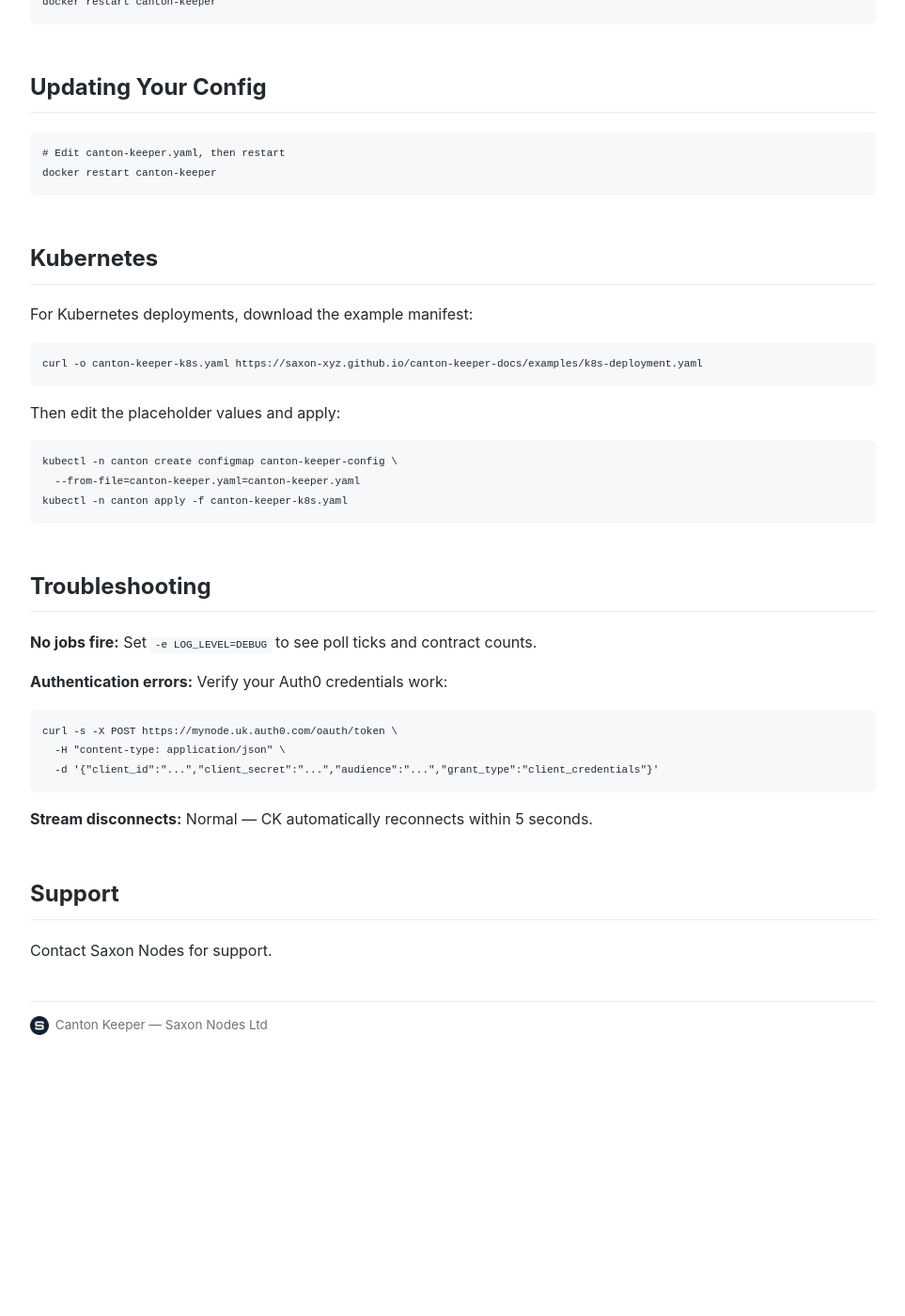
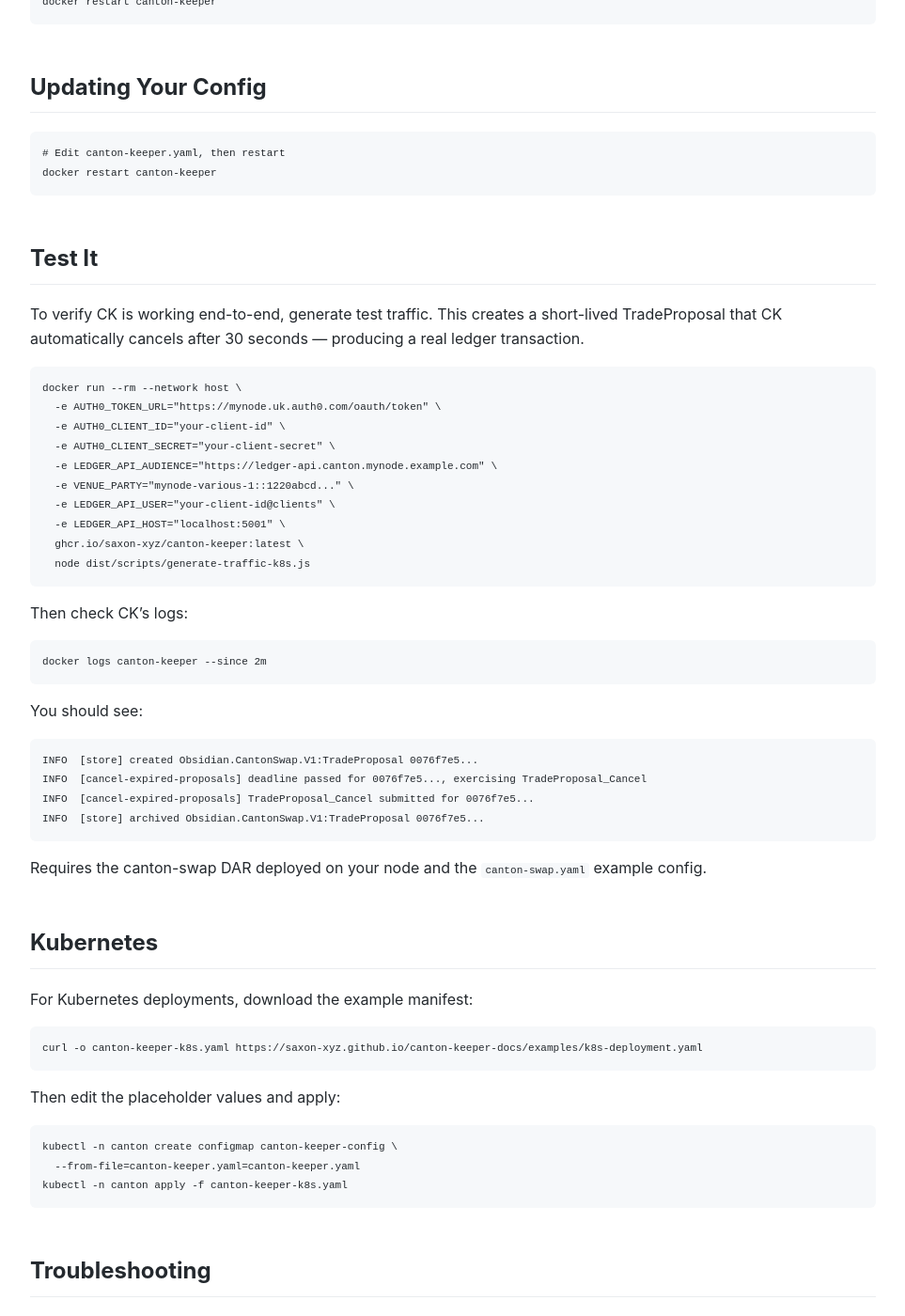
Before and after one commit to saxon-xyz/canton-keeper-docs, a Jekyll site: the page built from install.md, in a window 1280 px wide and 1400 px high, scrolled down 2856 px. Shown: the whole window at 94% size, without its empty margins (158-1121 px from the left). Built offline with Jekyll 4.4.1, drawn with Linux system fonts in a browser that asks for light colours; before the commit the page ends 3990 px from its top, so only the background shows below that.

Commit message:
Add 'Test It' section to install guide
Co-Authored-By: Claude Opus 4.6 (1M context) <noreply@anthropic.com>

````diff
--- a/install.md
+++ b/install.md
@@ -103,6 +103,40 @@ docker restart canton-keeper
 docker restart canton-keeper
 ```
 
+## Test It
+
+To verify CK is working end-to-end, generate test traffic. This creates a short-lived TradeProposal that CK automatically cancels after 30 seconds — producing a real ledger transaction.
+
+```bash
+docker run --rm --network host \
+  -e AUTH0_TOKEN_URL="https://mynode.uk.auth0.com/oauth/token" \
+  -e AUTH0_CLIENT_ID="your-client-id" \
+  -e AUTH0_CLIENT_SECRET="your-client-secret" \
+  -e LEDGER_API_AUDIENCE="https://ledger-api.canton.mynode.example.com" \
+  -e VENUE_PARTY="mynode-various-1::1220abcd..." \
+  -e LEDGER_API_USER="your-client-id@clients" \
+  -e LEDGER_API_HOST="localhost:5001" \
+  ghcr.io/saxon-xyz/canton-keeper:latest \
+  node dist/scripts/generate-traffic-k8s.js
+```
+
+Then check CK's logs:
+
+```bash
+docker logs canton-keeper --since 2m
+```
+
+You should see:
+
+```
+INFO  [store] created Obsidian.CantonSwap.V1:TradeProposal 0076f7e5...
+INFO  [cancel-expired-proposals] deadline passed for 0076f7e5..., exercising TradeProposal_Cancel
+INFO  [cancel-expired-proposals] TradeProposal_Cancel submitted for 0076f7e5...
+INFO  [store] archived Obsidian.CantonSwap.V1:TradeProposal 0076f7e5...
+```
+
+Requires the canton-swap DAR deployed on your node and the `canton-swap.yaml` example config.
+
 ## Kubernetes
 
 For Kubernetes deployments, download the example manifest:
````
